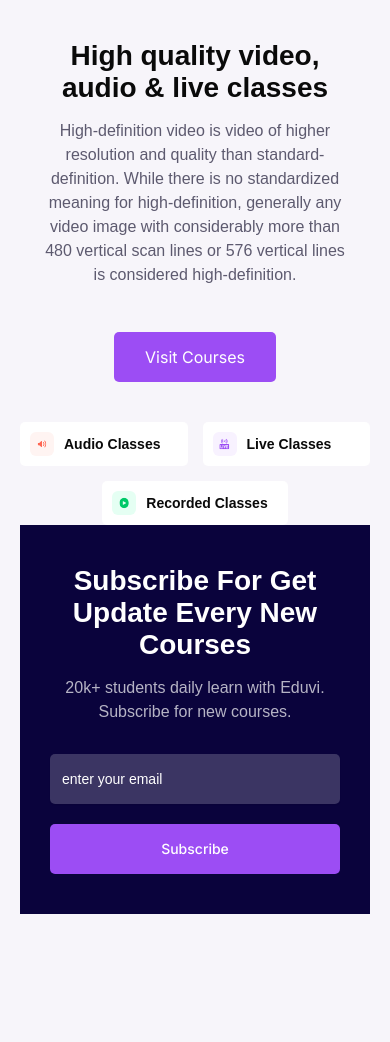
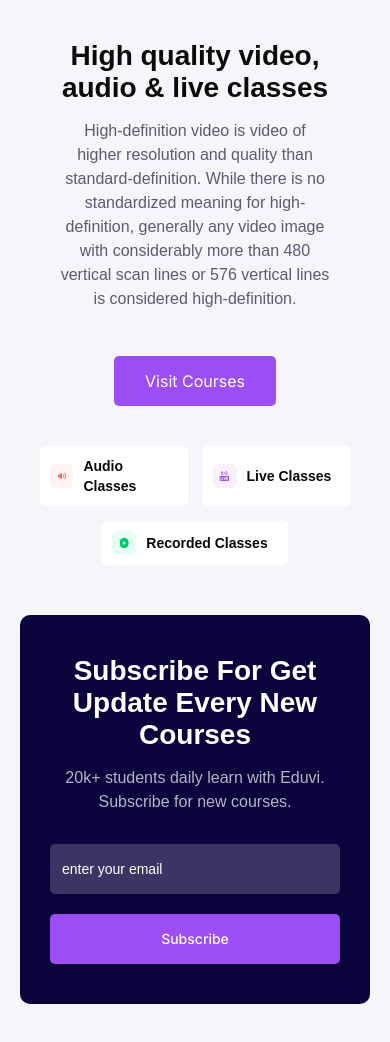
Before and after one commit to sabafakhri/E-learning-website, a Next.js app: page / in a window 390 px wide. Shown: the top 1042 px of the page. Before the commit the page ends 914 px from the top, so only its background shows below. Built offline with nearby package versions, Linux system fonts and the light colour scheme; a web font is replaced by a local one.

Commit message:
fix: Improve layout responsiveness and add subscribe section

```diff
--- a/app/layout.tsx
+++ b/app/layout.tsx
@@ -42,8 +42,10 @@ export default function RootLayout({
           enableSystem
           disableTransitionOnChange
         >
-          {children}
-          <section className="m-auto max-w-[1280px] rounded-[10px] px-5">
+          <main className="m-auto px-5 sm:max-w-[944px] lg:max-w-[1280px]">
+            {children}
+          </main>
+          <section className="my-12.5 px-5 sm:my-20">
             <Subscribe />
           </section>
         </ThemeProvider>
--- a/components/Subscribe.tsx
+++ b/components/Subscribe.tsx
@@ -3,7 +3,7 @@ import { Input } from "@/components/ui/input";
 
 export default function Subscribe() {
   return (
-    <div className="text-background dark:text-foreground font-metropolis m-auto flex max-w-[1280px] flex-col items-center justify-center gap-3.75 bg-gray-900 px-5 py-10 text-center sm:h-105 sm:gap-5">
+    <div className="text-background dark:text-foreground m-auto flex max-w-[1280px] flex-col items-center justify-center gap-3.75 rounded-[10px] bg-gray-900 px-5 py-10 text-center sm:h-105 sm:gap-5 sm:rounded-[20px]">
       <h2 className="text-45-55 font-bold max-sm:hidden">
         Subscribe For Get Update <br /> Every New Courses
       </h2>
```
